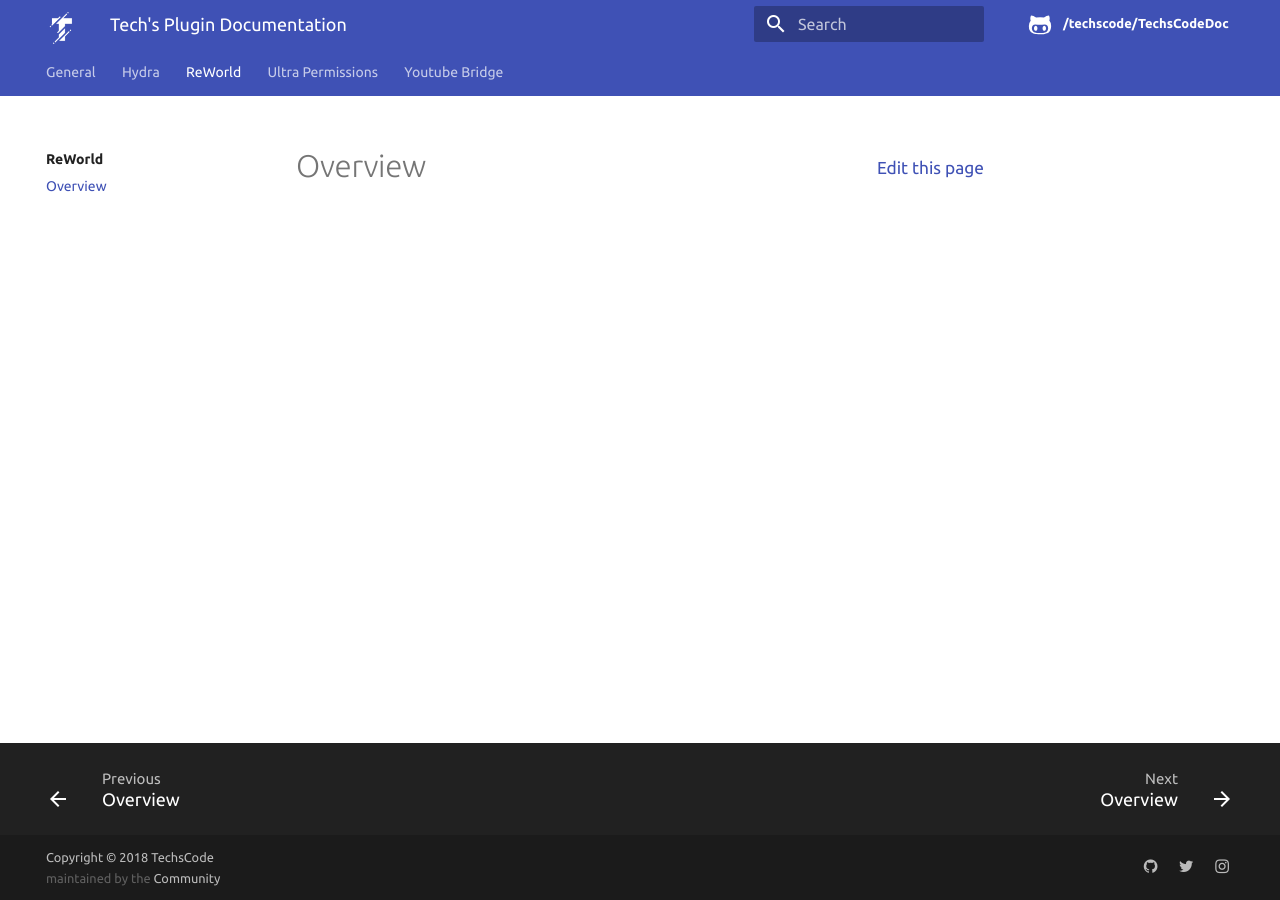
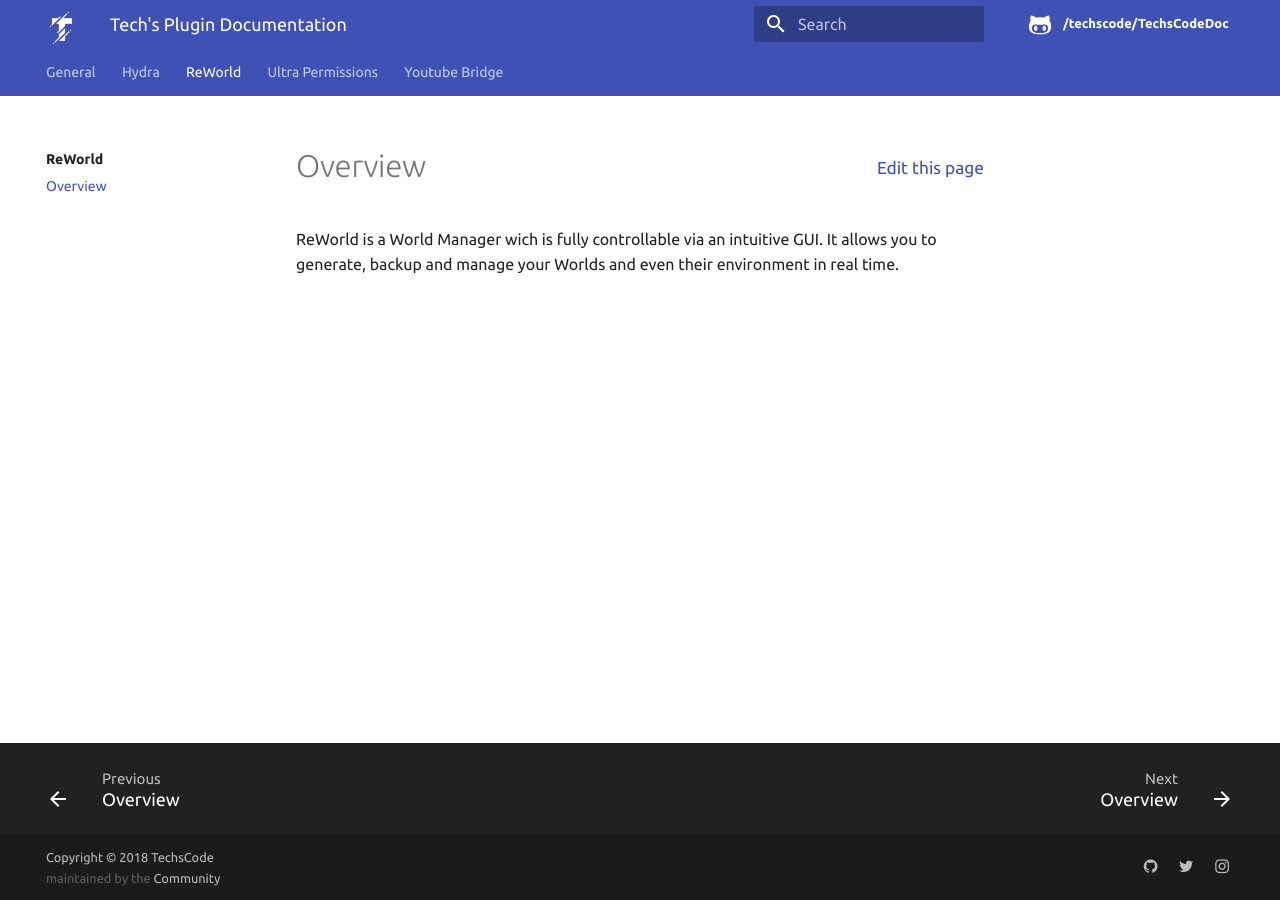
Before and after one commit to MonsterZockerHD/TechsCodeDoc, an MkDocs documentation site: the page built from docs/ReWorld/index.md, in a window 1280 px wide. Built offline with MkDocs 1.6.1, drawn with Linux system fonts in a browser that asks for light colours.

Commit message:
Update index.md

```diff
--- a/docs/ReWorld/index.md
+++ b/docs/ReWorld/index.md
@@ -1 +1,2 @@
 # Overview
+ReWorld is a World Manager wich is fully controllable via an intuitive GUI. It allows you to generate, backup and manage your Worlds and even their environment in real time.
```
